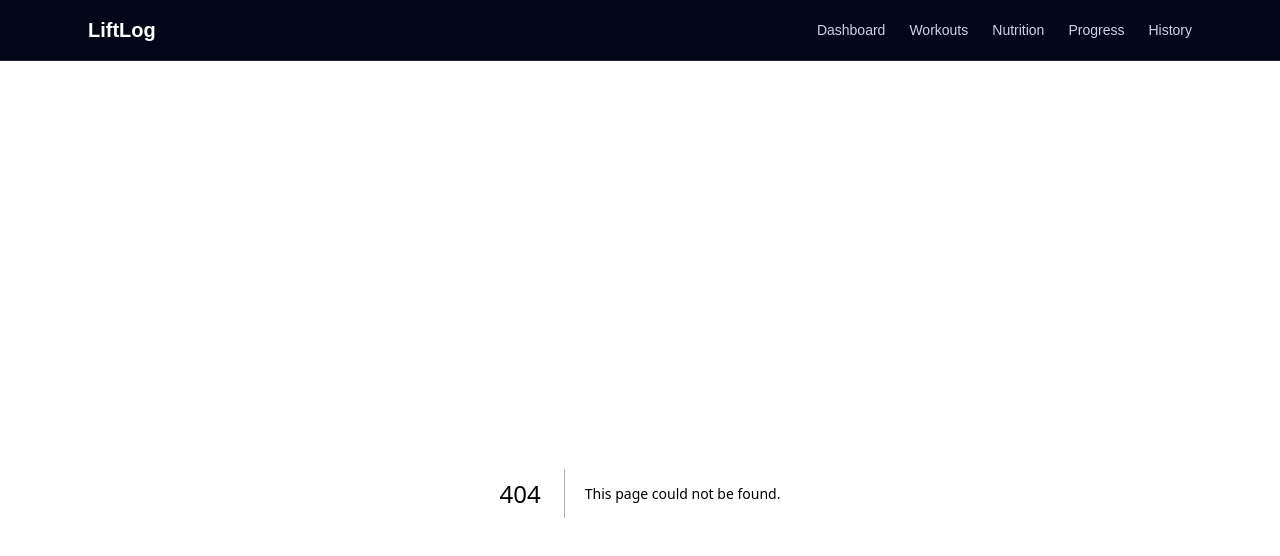
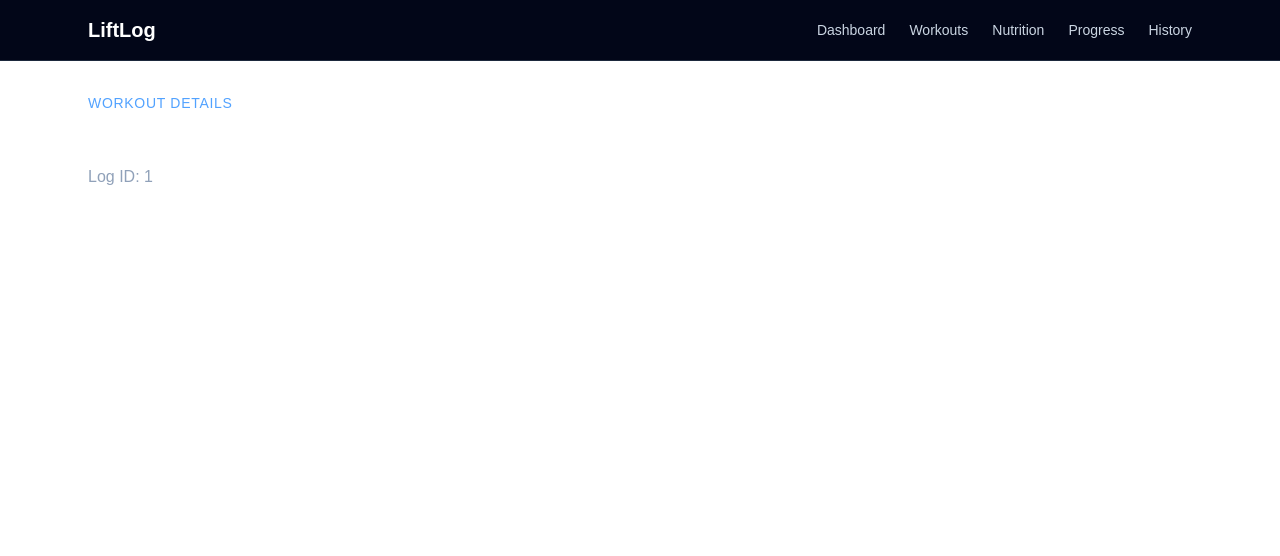
Before and after one commit to Shehu-Muhammad/lift-log, a Next.js app: page /history/1 in a window 1280 px wide. Before the commit this address had no page. Shown: the top 556 px of the page. Built offline with nearby package versions, Linux system fonts and the light colour scheme.

Commit message:
linked each saved workout to a detailed history page

```diff
--- /dev/null
+++ b/app/history/[logId]/page.tsx
@@ -0,0 +1,27 @@
+type HistoryDetailPageProps = {
+  params: Promise<{
+    logId: string;
+  }>;
+};
+
+export default async function HistoryDetailPage({
+  params,
+}: HistoryDetailPageProps) {
+  const { logId } = await params;
+
+  return (
+    <section>
+      <p className='text-sm font-medium uppercase tracking-wider text-blue-400'>
+        Workout Details
+      </p>
+
+      <h1 className='mt-2 text-3xl font-bold text-white'>
+        Workout Log
+      </h1>
+
+      <p className='mt-2 text-slate-400'>
+        Log ID: {logId}
+      </p>
+    </section>
+  );
+}
--- a/components/workouts/WorkoutHistory.tsx
+++ b/components/workouts/WorkoutHistory.tsx
@@ -1,8 +1,9 @@
-"use client";
+'use client';
 
-import { useEffect, useState } from "react";
-import { getWorkoutLogs } from "@/lib/storage/workoutLogs";
-import type { WorkoutLog } from "@/types/workoutLog";
+import { useEffect, useState } from 'react';
+import { getWorkoutLogs } from '@/lib/storage/workoutLogs';
+import type { WorkoutLog } from '@/types/workoutLog';
+import Link from 'next/link';
 
 export default function WorkoutHistory() {
   const [workoutLogs, setWorkoutLogs] = useState<WorkoutLog[]>([]);
@@ -14,17 +15,17 @@ export default function WorkoutHistory() {
   }, []);
 
   if (isLoading) {
-    return <p className="mt-8 text-slate-400">Loading workout history...</p>;
+    return <p className='mt-8 text-slate-400'>Loading workout history...</p>;
   }
 
   if (workoutLogs.length === 0) {
     return (
-      <div className="mt-8 rounded-xl border border-slate-800 bg-slate-900 p-6">
-        <h2 className="text-lg font-semibold text-white">
+      <div className='mt-8 rounded-xl border border-slate-800 bg-slate-900 p-6'>
+        <h2 className='text-lg font-semibold text-white'>
           No workouts logged yet
         </h2>
 
-        <p className="mt-2 text-sm text-slate-400">
+        <p className='mt-2 text-sm text-slate-400'>
           Finish a workout to see it appear here.
         </p>
       </div>
@@ -32,7 +33,7 @@ export default function WorkoutHistory() {
   }
 
   return (
-    <div className="mt-8 space-y-5">
+    <div className='mt-8 space-y-5'>
       {workoutLogs.map((log) => {
         const completedSets = log.exercises.reduce(
           (total, exercise) =>
@@ -46,36 +47,37 @@ export default function WorkoutHistory() {
         );
 
         return (
-          <article
+          <Link
             key={log.id}
-            className="rounded-xl border border-slate-800 bg-slate-900 p-5"
+            href={`/history/${log.id}`}
+            className='block rounded-xl border border-slate-800 bg-slate-900 p-5 transition hover:border-slate-600 hover:bg-slate-800/80'
           >
-            <div className="flex flex-col gap-3 sm:flex-row sm:items-start sm:justify-between">
+            <div className='flex flex-col gap-3 sm:flex-row sm:items-start sm:justify-between'>
               <div>
-                <h2 className="text-xl font-semibold text-white">
+                <h2 className='text-xl font-semibold text-white'>
                   {log.workoutName}
                 </h2>
 
-                <p className="mt-1 text-sm text-slate-400">
-                  {new Date(log.completedAt).toLocaleDateString("en-US", {
-                    month: "long",
-                    day: "numeric",
-                    year: "numeric",
+                <p className='mt-1 text-sm text-slate-400'>
+                  {new Date(log.completedAt).toLocaleDateString('en-US', {
+                    month: 'long',
+                    day: 'numeric',
+                    year: 'numeric',
                   })}
-                  {" at "}
-                  {new Date(log.completedAt).toLocaleTimeString("en-US", {
-                    hour: "numeric",
-                    minute: "2-digit",
+                  {' at '}
+                  {new Date(log.completedAt).toLocaleTimeString('en-US', {
+                    hour: 'numeric',
+                    minute: '2-digit',
                   })}
                 </p>
               </div>
 
-              <span className="w-fit rounded-full bg-slate-800 px-3 py-1 text-sm text-slate-300">
+              <span className='w-fit rounded-full bg-slate-800 px-3 py-1 text-sm text-slate-300'>
                 {completedSets} of {totalSets} sets completed
               </span>
             </div>
 
-            <div className="mt-5 space-y-3">
+            <div className='mt-5 space-y-3'>
               {log.exercises.map((exercise) => {
                 const completedExerciseSets = exercise.sets.filter(
                   (set) => set.completed,
@@ -84,38 +86,20 @@ export default function WorkoutHistory() {
                 return (
                   <div
                     key={exercise.exerciseId}
-                    className="rounded-lg border border-slate-800 bg-slate-950 p-4"
+                    className='rounded-lg border border-slate-800 bg-slate-950 p-4'
                   >
-                    <h3 className="font-medium text-white">
+                    <h3 className='font-medium text-white'>
                       {exercise.exerciseName}
                     </h3>
 
-                    {completedExerciseSets.length === 0 ? (
-                      <p className="mt-2 text-sm text-slate-500">
-                        No completed sets
-                      </p>
-                    ) : (
-                      <div className="mt-2 flex flex-wrap gap-2">
-                        {completedExerciseSets.map((set) => (
-                          <span
-                            key={set.setNumber}
-                            className="rounded-md bg-slate-800 px-3 py-1 text-sm text-slate-300"
-                          >
-                            Set {set.setNumber}:{" "}
-                            {set.duration !== undefined
-                              ? `${set.duration} seconds`
-                              : set.weight !== undefined
-                                ? `${set.weight} lbs × ${set.reps ?? 0}`
-                                : `${set.reps ?? 0} reps`}
-                          </span>
-                        ))}
-                      </div>
-                    )}
+                    <p className='mt-2 text-sm text-slate-400'>
+                      {completedExerciseSets.length} completed sets
+                    </p>
                   </div>
                 );
               })}
             </div>
-          </article>
+          </Link>
         );
       })}
     </div>
```
